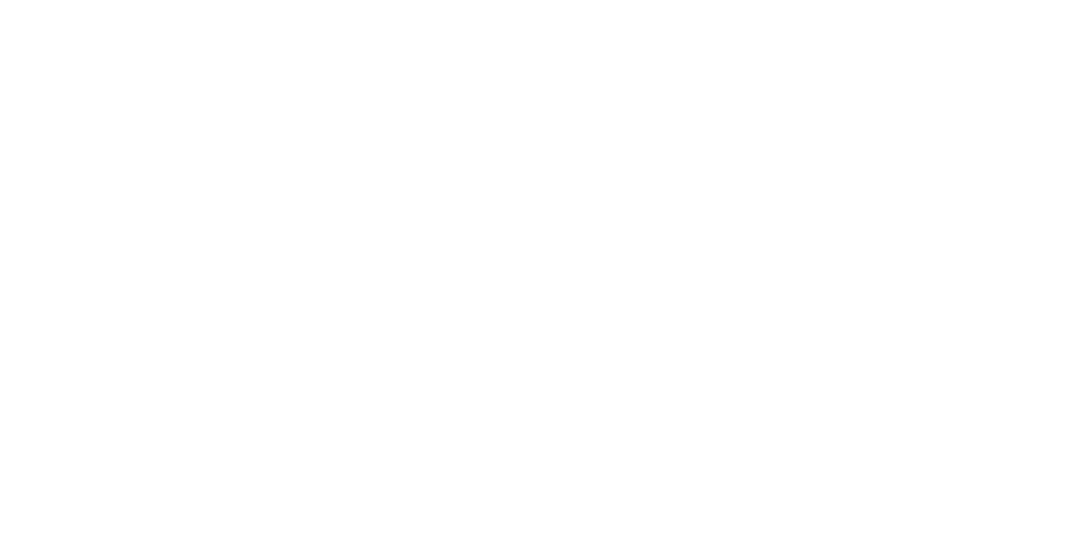
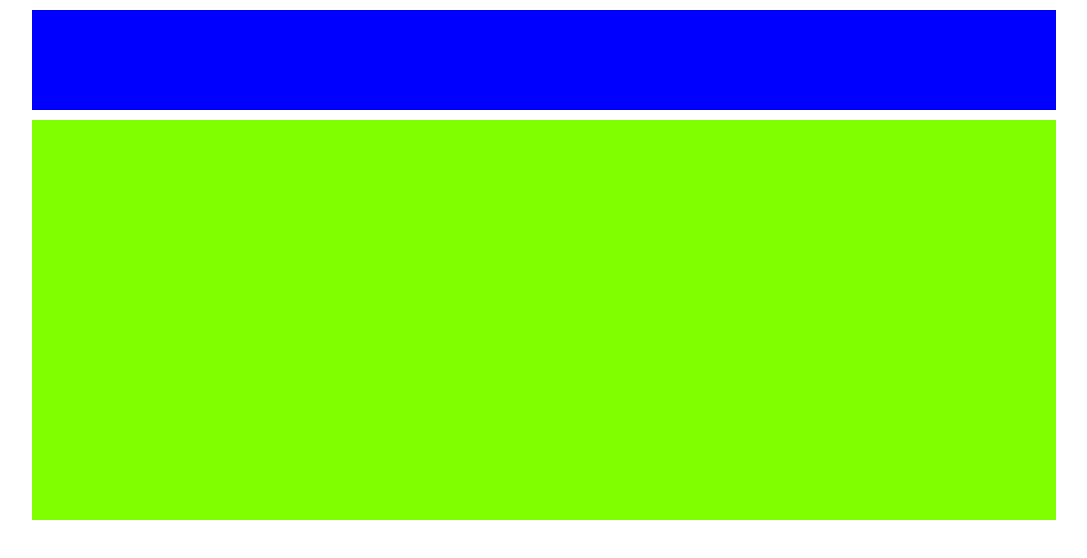
Before and after one commit to ChriEffe/htmlcss-struttura-wp, a plain HTML site: page index.html in a window 1280 px wide. Shown: the whole page, without its empty margins (96-1183 px from the left). Drawn offline with Linux system fonts and the light colour scheme.

Commit message:
2nd commit

```diff
--- a/css/style.css
+++ b/css/style.css
@@ -7,3 +7,20 @@
 html  {
     font-size: 100%;
 }
+
+.container  {
+    width: 80%;
+    margin: 10px auto;
+}
+
+.header  {
+    height: 100px;
+    background-color: blue;
+}
+
+.main  {
+    width: 100%;
+    height: 400px;
+    margin: 10px 0;
+    background-color: chartreuse;
+}
--- a/index.html
+++ b/index.html
@@ -9,8 +9,14 @@
 <link rel="stylesheet" href="css/style.css">
 </head>
 <body>
-    <header></header>
-    <main></main>
-    <footer></footer>
+    <div class="container">
+        <header class="header"></header>
+        <main>
+            <div class="main">
+
+            </div>
+        </main>
+        <footer></footer>
+    </div>
 </body>
 </html>
```
